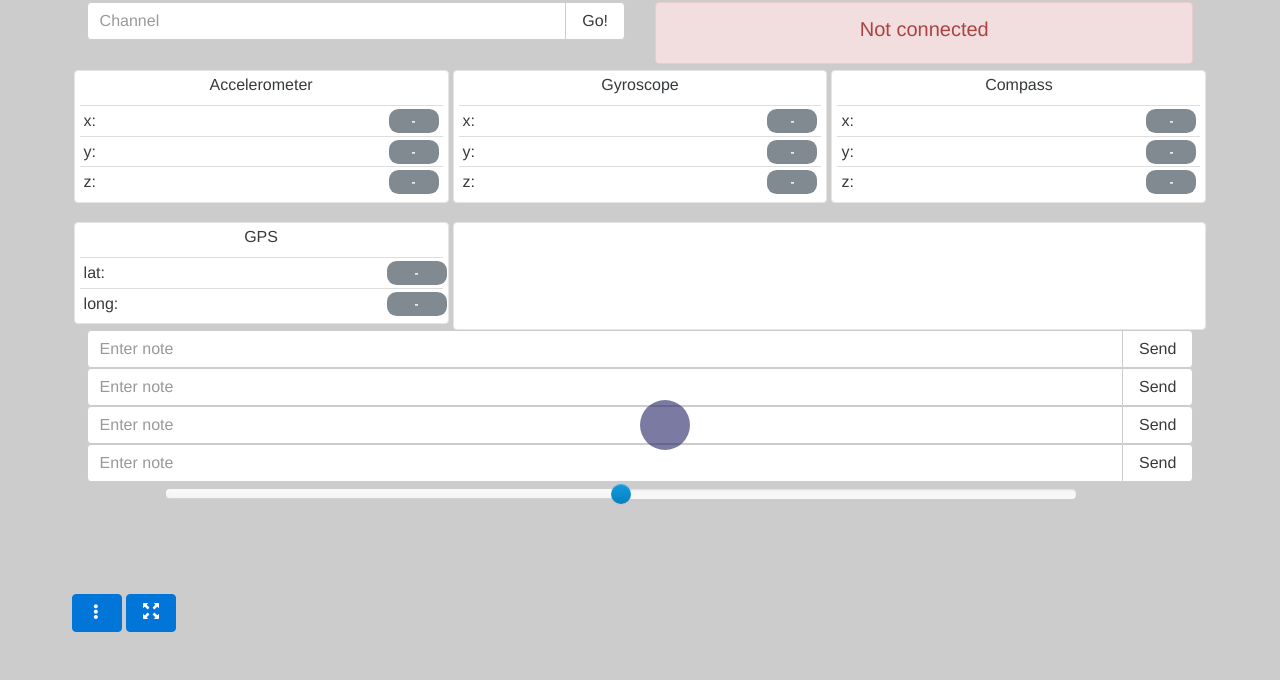
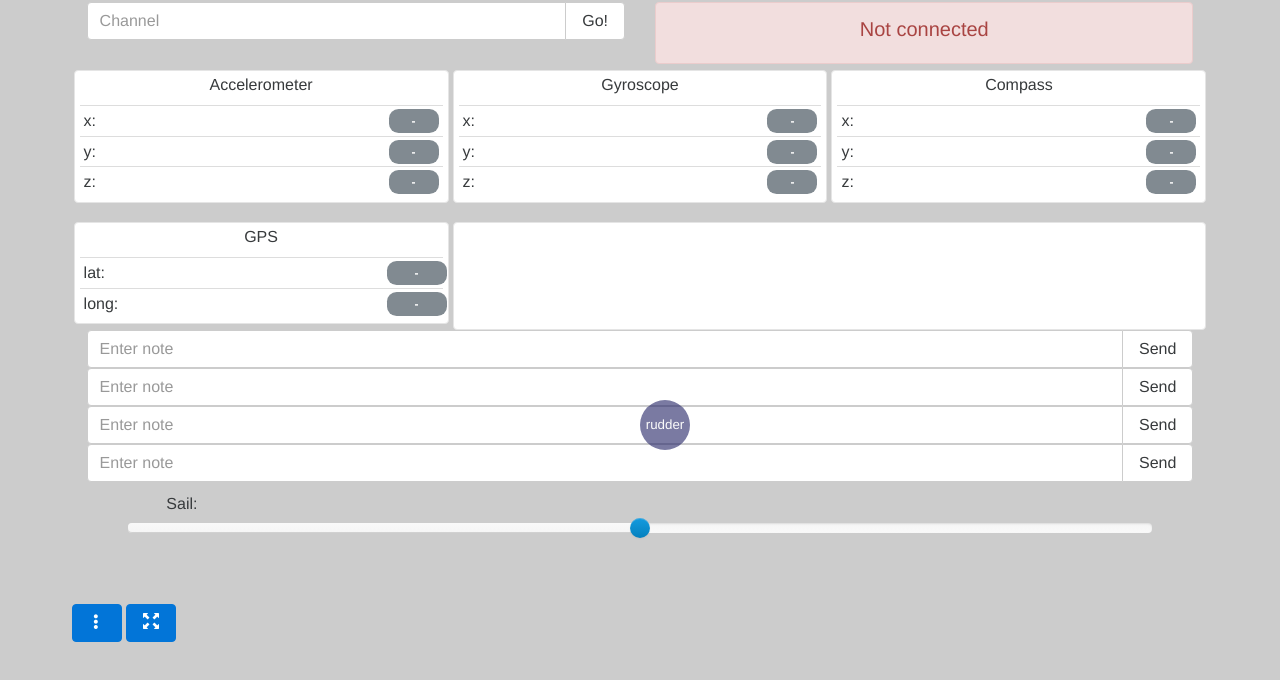
Before and after one commit to psiphi75/wrc-controller, a website: page public/index.html in a window 1280 px wide. Drawn offline with nearby package versions, Linux system fonts and the light colour scheme.

Commit message:
Very slight improvement on UI

```diff
--- a/public/index.html
+++ b/public/index.html
@@ -179,8 +179,20 @@
         <!-- The RC frame -->
         <div class="row row-height-medium">
             <div id="controller" class="col-xs-1"></div>
-            <div id="ball"></div>
-            <input id="slider-x" type="text" data-slider-min="-1" data-slider-max="1" data-slider-step="0.05" data-slider-value="0" data-slider-orientation="horizontal"/>
+            <div id="ball">
+                <p>rudder</p>
+            </div>
+            <div id="slider">
+                <p>Sail:</p>
+                <input id="slider-x"
+                    name="sail"
+                    type="text"
+                    data-slider-min="-1"
+                    data-slider-max="1"
+                    data-slider-step="0.05"
+                    data-slider-value="0"
+                    data-slider-orientation="horizontal"/>
+            </div>
         </div>
 
 
--- a/public/res/style.css
+++ b/public/res/style.css
@@ -12,6 +12,17 @@ body {
     z-index: 100;
     opacity: 0.6;
 }
+#ball p {
+    color: #f9f9f9;
+    font-size: smaller;
+    text-align: center;
+    line-height: 50px;
+}
+#slider p {
+    margin-top: 10px;
+    margin-bottom: 0;
+}
+
 #connection {
     text-align: center;
     display: inline-block;
@@ -112,12 +123,9 @@ body {
  */
 
 .slider.slider-horizontal {
-    width: 80%;
+    width: 90%;
+    margin-left: 5%;
 }
-
-/*.slider.slider-horizontal .slider-track {
-    margin-top: 60%;
-}*/
 
 
 @font-face {
```
